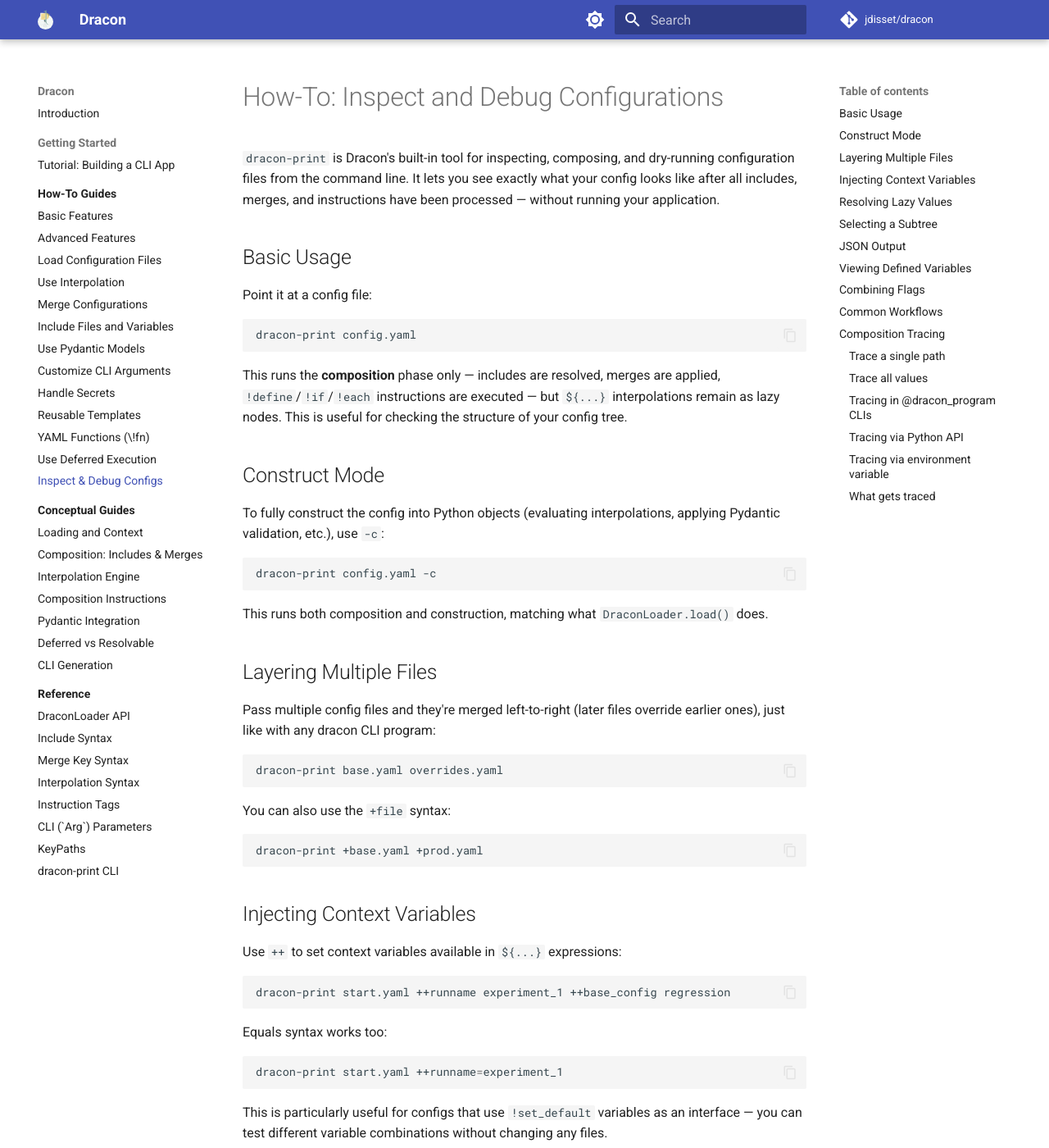
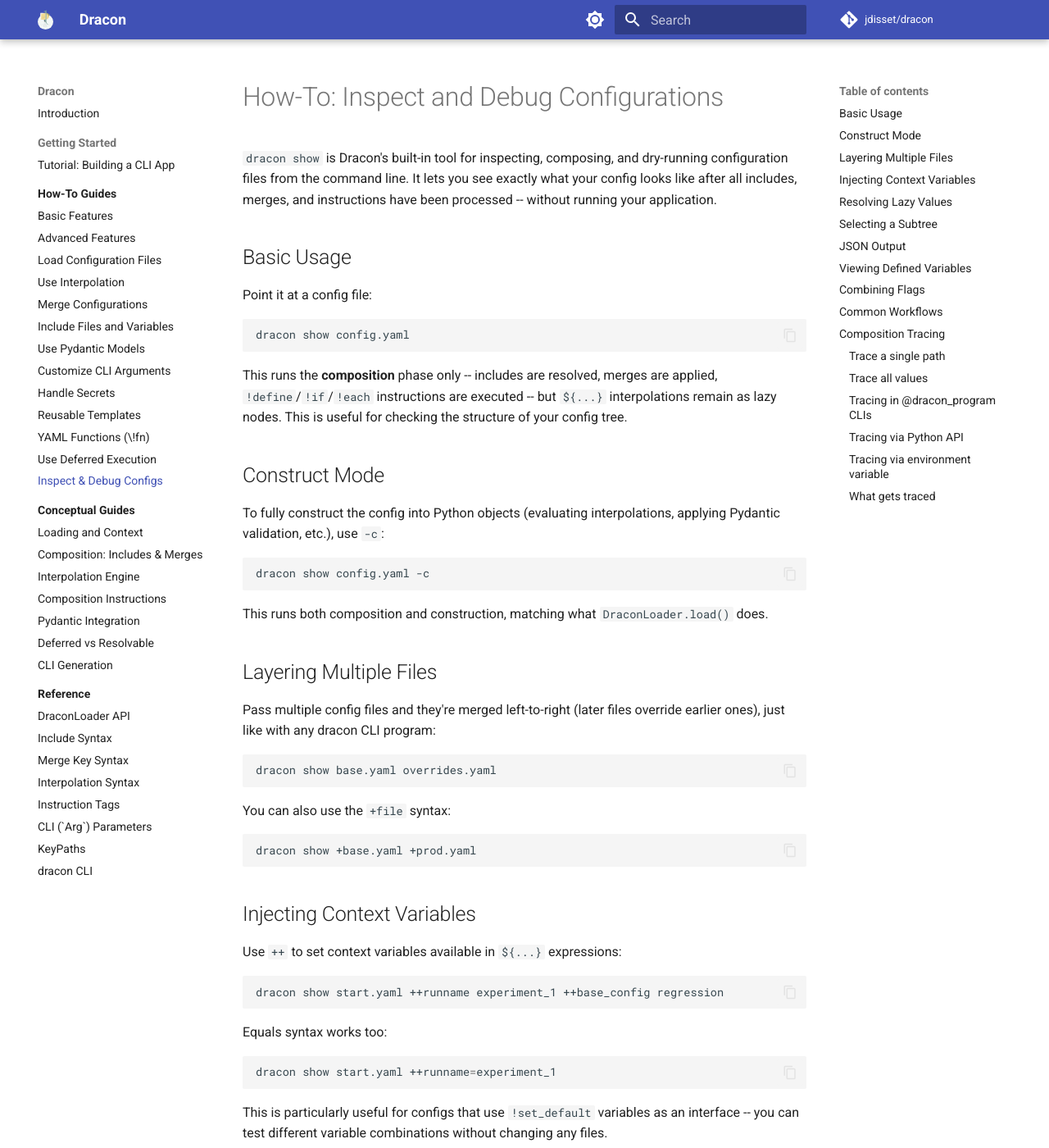
Before and after one commit to jdisset/dracon, an MkDocs documentation site: the page built from docs/guides/inspect-configs.md, in a window 1280 px wide and 1400 px high. Shown: the whole window at 82% size. Built offline with MkDocs 1.6.1 and Material for MkDocs 9.7.7, drawn with Linux system fonts in a browser that asks for light colours; comment, search, counter and statistics services are not loaded; some of the changed text lies outside the part shown.

Commit message:
docs: update references from dracon-print to dracon show

````diff
--- a/docs/guides/inspect-configs.md
+++ b/docs/guides/inspect-configs.md
@@ -1,23 +1,23 @@
 # How-To: Inspect and Debug Configurations
 
-`dracon-print` is Dracon's built-in tool for inspecting, composing, and dry-running configuration files from the command line. It lets you see exactly what your config looks like after all includes, merges, and instructions have been processed — without running your application.
+`dracon show` is Dracon's built-in tool for inspecting, composing, and dry-running configuration files from the command line. It lets you see exactly what your config looks like after all includes, merges, and instructions have been processed -- without running your application.
 
 ## Basic Usage
 
 Point it at a config file:
 
 ```bash
-dracon-print config.yaml
+dracon show config.yaml
 ```
 
-This runs the **composition** phase only — includes are resolved, merges are applied, `!define`/`!if`/`!each` instructions are executed — but `${...}` interpolations remain as lazy nodes. This is useful for checking the structure of your config tree.
+This runs the **composition** phase only -- includes are resolved, merges are applied, `!define`/`!if`/`!each` instructions are executed -- but `${...}` interpolations remain as lazy nodes. This is useful for checking the structure of your config tree.
 
 ## Construct Mode
 
 To fully construct the config into Python objects (evaluating interpolations, applying Pydantic validation, etc.), use `-c`:
 
 ```bash
-dracon-print config.yaml -c
+dracon show config.yaml -c
 ```
 
 This runs both composition and construction, matching what `DraconLoader.load()` does.
@@ -27,13 +27,13 @@ This runs both composition and construction, matching what `DraconLoader.load()`
 Pass multiple config files and they're merged left-to-right (later files override earlier ones), just like with any dracon CLI program:
 
 ```bash
-dracon-print base.yaml overrides.yaml
+dracon show base.yaml overrides.yaml
 ```
 
 You can also use the `+file` syntax:
 
 ```bash
-dracon-print +base.yaml +prod.yaml
+dracon show +base.yaml +prod.yaml
 ```
 
 ## Injecting Context Variables
@@ -41,23 +41,23 @@ dracon-print +base.yaml +prod.yaml
 Use `++` to set context variables available in `${...}` expressions:
 
 ```bash
-dracon-print start.yaml ++runname experiment_1 ++base_config regression
+dracon show start.yaml ++runname experiment_1 ++base_config regression
 ```
 
 Equals syntax works too:
 
 ```bash
-dracon-print start.yaml ++runname=experiment_1
+dracon show start.yaml ++runname=experiment_1
 ```
 
-This is particularly useful for configs that use `!set_default` variables as an interface — you can test different variable combinations without changing any files.
+This is particularly useful for configs that use `!set_default` variables as an interface -- you can test different variable combinations without changing any files.
 
 ## Resolving Lazy Values
 
 Add `-r` to force evaluation of all `${...}` interpolations:
 
 ```bash
-dracon-print config.yaml -r
+dracon show config.yaml -r
 ```
 
 !!! note
@@ -66,7 +66,7 @@ dracon-print config.yaml -r
 If some interpolations depend on runtime values you can't provide, use `-p` (permissive) to leave unresolvable expressions as literal strings instead of erroring:
 
 ```bash
-dracon-print config.yaml -rp ++known_var=42
+dracon show config.yaml -rp ++known_var=42
 # ${known_var} resolves to 42, ${unknown_var} stays as "${unknown_var}"
 ```
 
@@ -75,8 +75,8 @@ dracon-print config.yaml -rp ++known_var=42
 Use `-s` (or `--select`) to extract a specific part of the config by keypath:
 
 ```bash
-dracon-print config.yaml -c -s database
-dracon-print config.yaml -c -s database.host
+dracon show config.yaml -c -s database
+dracon show config.yaml -c -s database.host
 ```
 
 This is handy when you only care about one section of a large config.
@@ -86,17 +86,17 @@ This is handy when you only care about one section of a large config.
 Use `-j` for JSON output (implies `-c`):
 
 ```bash
-dracon-print config.yaml -j
+dracon show config.yaml -j
 ```
 
-Pipe-friendly — syntax highlighting is only applied when outputting to a terminal.
+Pipe-friendly -- syntax highlighting is only applied when outputting to a terminal.
 
 ## Viewing Defined Variables
 
 `--show-vars` prints a table of all variables (from `!define`, `++` CLI vars, and context) to stderr:
 
 ```bash
-dracon-print config.yaml --show-vars
+dracon show config.yaml --show-vars
 ```
 
 The table goes to stderr so it doesn't interfere with piping the config output.
@@ -106,8 +106,8 @@ The table goes to stderr so it doesn't interfere with piping the config output.
 Short flags can be combined:
 
 ```bash
-dracon-print config.yaml -crj              # construct + resolve + json
-dracon-print config.yaml -crs database     # construct + resolve + select
+dracon show config.yaml -crj              # construct + resolve + json
+dracon show config.yaml -crs database     # construct + resolve + select
 ```
 
 ## Common Workflows
@@ -115,39 +115,39 @@ dracon-print config.yaml -crs database     # construct + resolve + select
 **Check what a complex layered config looks like after merging:**
 
 ```bash
-dracon-print +defaults.yaml +env/prod.yaml +local.yaml -c
+dracon show +defaults.yaml +env/prod.yaml +local.yaml -c
 ```
 
 **Test a skeleton config with different variable combinations:**
 
 ```bash
-dracon-print start.yaml ++dataset=set_A ++model=large -cr
-dracon-print start.yaml ++dataset=set_B ++model=small -cr
+dracon show start.yaml ++dataset=set_A ++model=large -cr
+dracon show start.yaml ++dataset=set_B ++model=small -cr
 ```
 
 **Extract and pipe a section as JSON:**
 
 ```bash
-dracon-print config.yaml -cjs database | jq '.host'
+dracon show config.yaml -cjs database | jq '.host'
 ```
 
 **Debug why a value isn't what you expect:**
 
 ```bash
 # See the composed tree (before construction)
-dracon-print config.yaml -s problematic.path
+dracon show config.yaml -s problematic.path
 
 # See the constructed value
-dracon-print config.yaml -c -s problematic.path
+dracon show config.yaml -c -s problematic.path
 
 # See with all interpolations forced
-dracon-print config.yaml -cr -s problematic.path
+dracon show config.yaml -cr -s problematic.path
 ```
 
 **View all variables in scope:**
 
 ```bash
-dracon-print config.yaml --show-vars ++my_var=test
+dracon show config.yaml --show-vars ++my_var=test
 ```
 
 ## Composition Tracing
@@ -157,7 +157,7 @@ When you have multiple config layers and a value isn't what you expect, tracing
 ### Trace a single path
 
 ```bash
-dracon-print base.yaml prod.yaml --trace db.port
+dracon show base.yaml prod.yaml --trace db.port
 # db.port = '5433'
 #   1. = '5432'  <- base.yaml:3 (local key)
 #   2. = '5433'  <- prod.yaml:3 (file layer 2)
@@ -166,7 +166,7 @@ dracon-print base.yaml prod.yaml --trace db.port
 ### Trace all values
 
 ```bash
-dracon-print base.yaml prod.yaml --trace-all
+dracon show base.yaml prod.yaml --trace-all
 ```
 
 Shows every leaf value with its provenance. Values with multiple sources show the full chain.
--- a/mkdocs.yml
+++ b/mkdocs.yml
@@ -94,7 +94,7 @@ nav:
       - "Instruction Tags": "reference/instruction_tags.md"
       - "CLI (`Arg`) Parameters": "reference/cli_arg.md"
       - "KeyPaths": "reference/keypaths.md"
-      - "dracon-print CLI": "reference/dracon_print.md"
+      - "dracon CLI": "reference/dracon_print.md"
 # Add static assets if needed (e.g., logo)
 # extra:
 #   generator: false # Disable MkDocs generator tag in footer
````
Also changed, not shown: DOCSUMMARY.md (+1 -1 lines), docs/reference/dracon_print.md (+35 -16 lines).
